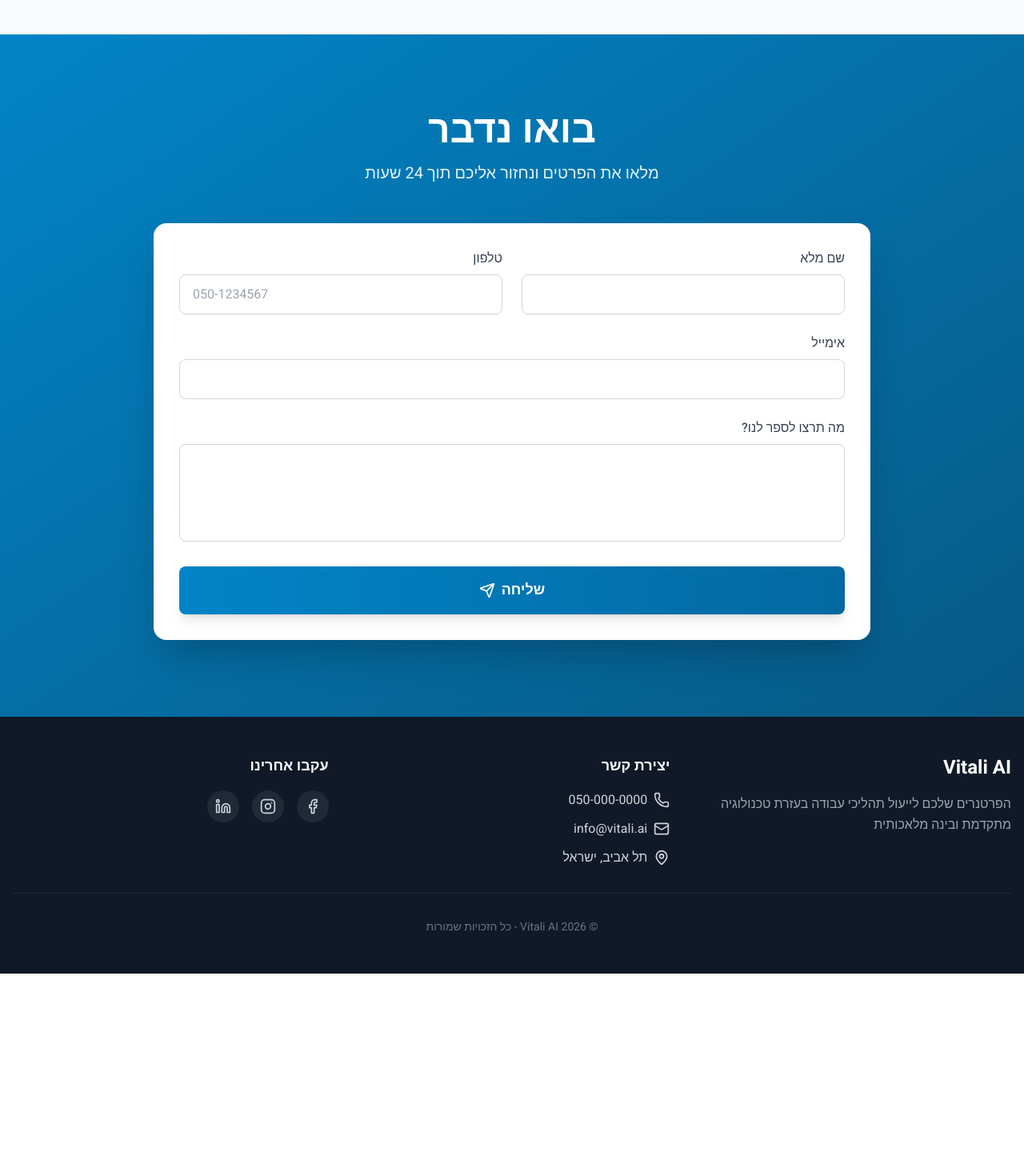
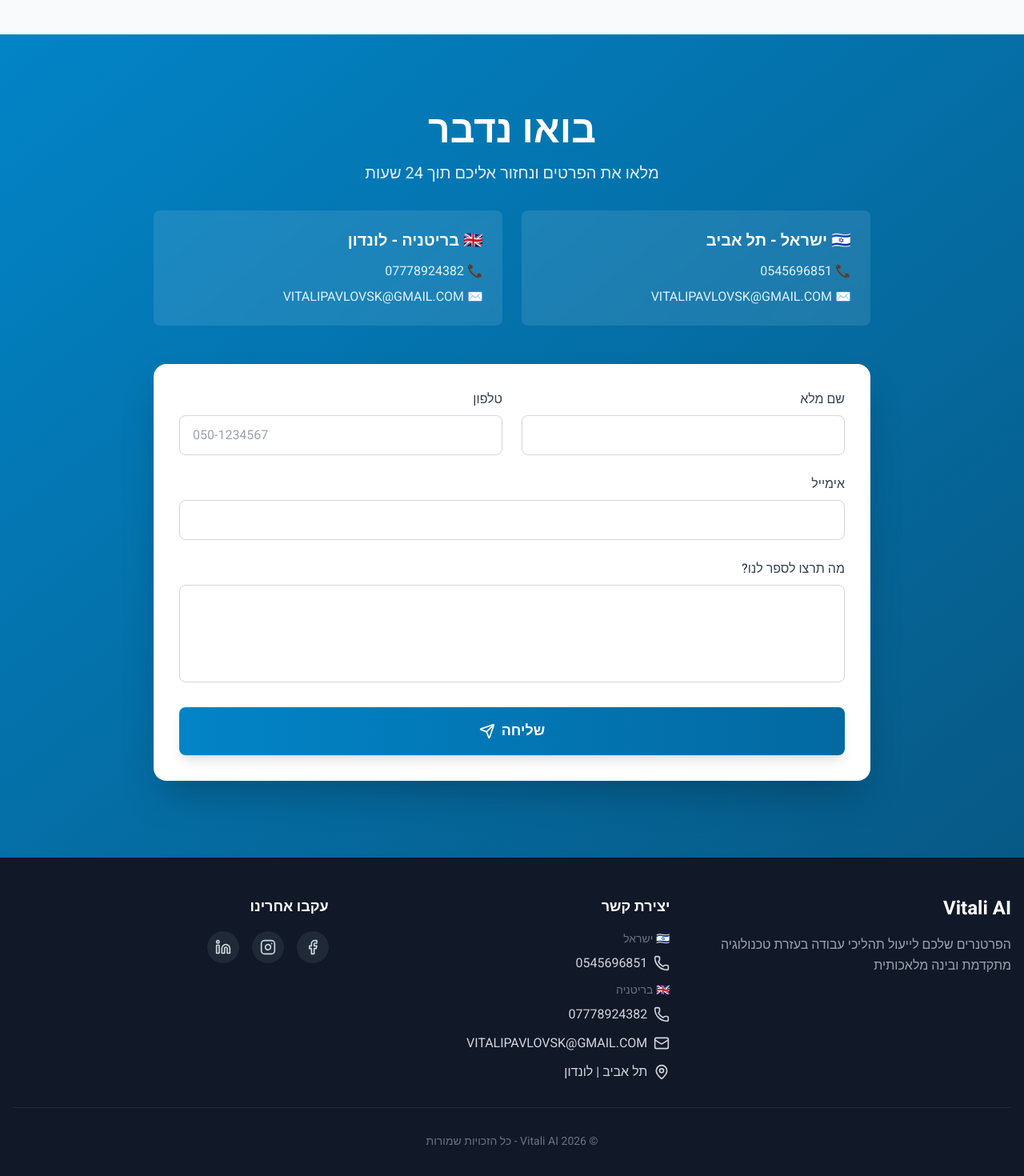
Before and after one commit to vitalibraude/medsub-crm--vitali-, a React (Vite) app: page / in a window 1280 px wide. Shown: the part 5659-7129 px from the top of the page at 80% size. Before the commit the page ends 6876 px from the top, so only its background shows below. Built offline with nearby package versions, Linux system fonts and the light colour scheme.

Commit message:
Update contact details - IL: 0545696851, UK: 07778924382, Email: VITALIPAVLOVSK@GMAIL.COM

```diff
--- a/src/components/Contact.tsx
+++ b/src/components/Contact.tsx
@@ -62,6 +62,18 @@
           <p className="text-xl text-primary-100">
             מלאו את הפרטים ונחזור אליכם תוך 24 שעות
           </p>
+          <div className="mt-8 grid md:grid-cols-2 gap-6 text-right">
+            <div className="bg-white/10 backdrop-blur-sm rounded-lg p-6">
+              <h3 className="text-xl font-bold mb-3">🇮🇱 ישראל - תל אביב</h3>
+              <p className="text-primary-100 mb-2">📞 0545696851</p>
+              <p className="text-primary-100">✉️ VITALIPAVLOVSK@GMAIL.COM</p>
+            </div>
+            <div className="bg-white/10 backdrop-blur-sm rounded-lg p-6">
+              <h3 className="text-xl font-bold mb-3">🇬🇧 בריטניה - לונדון</h3>
+              <p className="text-primary-100 mb-2">📞 07778924382</p>
+              <p className="text-primary-100">✉️ VITALIPAVLOVSK@GMAIL.COM</p>
+            </div>
+          </div>
         </div>
 
         <form onSubmit={handleSubmit} className="bg-white rounded-2xl p-8 shadow-2xl">
--- a/src/components/Footer.tsx
+++ b/src/components/Footer.tsx
@@ -15,17 +15,27 @@
           <div>
             <h4 className="text-lg font-bold text-white mb-4">יצירת קשר</h4>
             <div className="space-y-3">
-              <a href="tel:050-0000000" className="flex items-center gap-2 hover:text-primary-400 transition-colors">
-                <Phone className="w-5 h-5" />
-                <span>050-000-0000</span>
-              </a>
-              <a href="mailto:info@vitali.ai" className="flex items-center gap-2 hover:text-primary-400 transition-colors">
+              <div>
+                <p className="text-sm text-gray-500 mb-2">🇮🇱 ישראל</p>
+                <a href="tel:0545696851" className="flex items-center gap-2 hover:text-primary-400 transition-colors">
+                  <Phone className="w-5 h-5" />
+                  <span>0545696851</span>
+                </a>
+              </div>
+              <div>
+                <p className="text-sm text-gray-500 mb-2">🇬🇧 בריטניה</p>
+                <a href="tel:07778924382" className="flex items-center gap-2 hover:text-primary-400 transition-colors">
+                  <Phone className="w-5 h-5" />
+                  <span>07778924382</span>
+                </a>
+              </div>
+              <a href="mailto:VITALIPAVLOVSK@GMAIL.COM" className="flex items-center gap-2 hover:text-primary-400 transition-colors">
                 <Mail className="w-5 h-5" />
-                <span>info@vitali.ai</span>
+                <span>VITALIPAVLOVSK@GMAIL.COM</span>
               </a>
               <div className="flex items-center gap-2">
                 <MapPin className="w-5 h-5" />
-                <span>תל אביב, ישראל</span>
+                <span>תל אביב | לונדון</span>
               </div>
             </div>
           </div>
```
